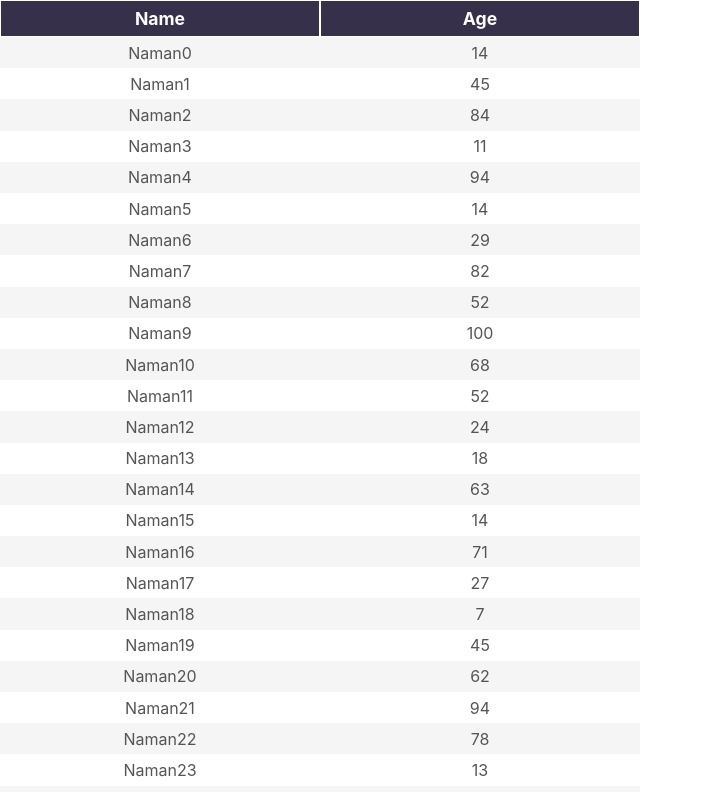
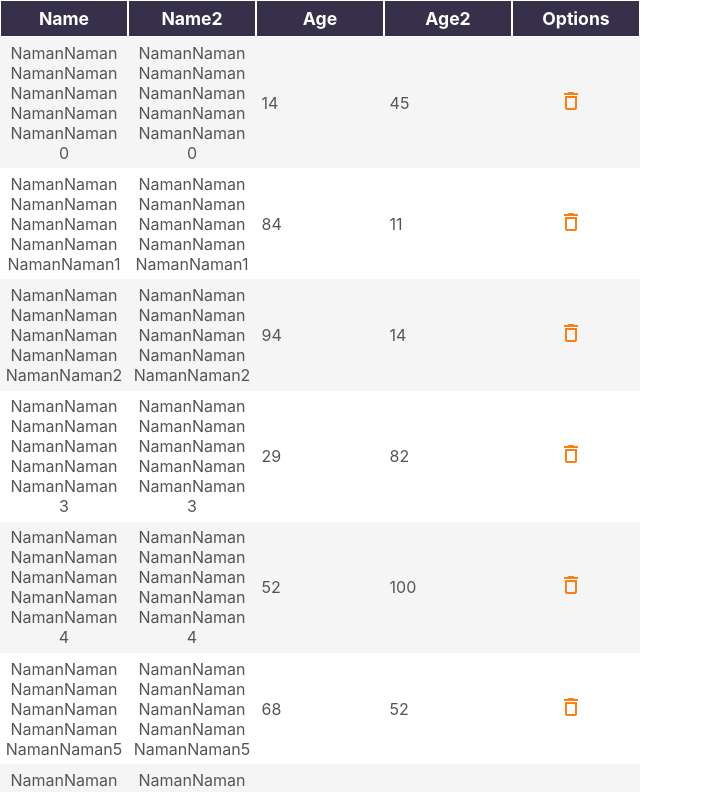
Before and after one commit to namgupta26/upflow-datagrid, a React (Create React App) app: page / in a window 1280 px wide. Shown: the top 792 px of the page, without its empty margins (0-701 px from the left). Built offline with nearby package versions, Linux system fonts and the light colour scheme.

Commit message:
Feature - Delete Row Button

```diff
--- a/src/App.css
+++ b/src/App.css
@@ -52,17 +52,26 @@ body {
   cursor: pointer;
 }
 
+.header-item, .row-item {
+  display: flex;
+  flex-direction: column;
+  justify-content:center;
+  word-wrap: break-word;
+}
+
 .header-item {
   font-weight: bold;
   font-size: 1.1em;
   padding: 0.4em;
   color: white;
   border: 1px solid;
+  text-align: center;
 }
 
 .row{
   display: grid;
-  grid-template-columns: repeat(auto-fit, minmax(150px, 1fr));
+  grid-template-columns: repeat(auto-fit, minmax(100px, 1fr));
+  /* grid-template-columns: minmax(150px, 5fr) minmax(150px, 5fr) minmax(100px, 1fr) minmax(100px, 1fr) minmax(100px, 1fr); */
   background: white;
   font-size: 1em;
 }
@@ -73,6 +82,7 @@ body {
 
 .row-item {
   padding: 0.35em;
+  text-align: left;
 }
 
 
@@ -84,3 +94,15 @@ body {
 .header{
   background: #36304a;
 }
+
+.text-left {
+  text-align: left;
+}
+
+.text-center {
+  text-align: center;
+}
+
+.text-right {
+  text-align: right;
+}
--- a/src/App.tsx
+++ b/src/App.tsx
@@ -2,28 +2,41 @@ import React from 'react';
 import logo from './logo.svg';
 import './App.css';
 import { Grid } from './components/Grid';
+import { AlignmentEnum } from './components/GridHeaderItem';
 
 let gridHeader = [
   {
     name: "Name",
     id:"name",
-    sortable: true
+    sortable: true,
+    align: AlignmentEnum['center']
+  },
+  {
+    name: "Name2",
+    id:"name2",
+    sortable: true,
+    align: AlignmentEnum['center']
   },
   {
     name: "Age",
     id:"age",
     sortable: true
   },
+  {
+    name: "Age2",
+    id:"age2",
+    sortable: true
+  }
 ];
 
-const gridData = ([...Array(500)].map((_, i) => {
+const gridData: any = ([...Array(500)].map((_, i) => {
   return {
-    name: "Naman"+i,
-    age: parseInt(((Math.random()*100)+1).toString())
+    name: "NamanNamanNamanNamanNamanNamanNamanNamanNamanNaman"+i,
+    name2: "NamanNamanNamanNamanNamanNamanNamanNamanNamanNaman"+i,
+    age: parseInt(((Math.random()*100)+1).toString()),
+    age2: parseInt(((Math.random()*100)+1).toString())
   }
 }))
-
-console.log(gridData)
 
 function App() {
   return (
--- a/src/components/Grid.tsx
+++ b/src/components/Grid.tsx
@@ -7,6 +7,7 @@ const GridHeaderContext = React.createContext(new Array<HeaderItemType>());
 
 const Grid = ({gridRowsData, gridHeaderData}: {gridRowsData: Array<object>, gridHeaderData: Array<HeaderItemType>}) =>  {
 
+    // const gridContainer = useRef();
 
     const [loading, setLoading] = useState(true);
     const [pageNumber, setPageNumber] = useState(0);
@@ -50,7 +51,7 @@ const Grid = ({gridRowsData, gridHeaderData}: {gridRowsData: Array<object>, grid
             resetGridData();
         }
         else{
-            addRows()
+            addRows();
         }
 
     }, [sorting])
@@ -62,7 +63,7 @@ const Grid = ({gridRowsData, gridHeaderData}: {gridRowsData: Array<object>, grid
     }
 
 
-    // add rows when resetting, or add subsequent rows based generally
+    // reset and add rows, or only add subsequent rows
     const addRows = (reset: boolean = false) => {
 
         setLoading(true)
@@ -93,8 +94,23 @@ const Grid = ({gridRowsData, gridHeaderData}: {gridRowsData: Array<object>, grid
         return newRows;
     }
 
+
+    const handleOnDelete = (rowId:number) => {
+        console.log(rowId)
+
+        let temp = [...gridData]
+        temp.splice(rowId, 1)
+        setGridData(temp)
+        temp = [...gridAllData]
+        temp.splice(rowId, 1)
+        setGridAllData(temp)
+    }
+
+
+
+
     return (
-    <div className="grid-container">
+    <div className="grid-container" >
         <GridHeader
             headerRowData={gridHeader}
             onSorting={ (field: string, order: string) =>
@@ -105,10 +121,22 @@ const Grid = ({gridRowsData, gridHeaderData}: {gridRowsData: Array<object>, grid
             {
                 gridData.map((rowData: any, index: number) => {
                     if(index + 1 === gridData.length - loadMoreIndexFromEnd){
-                        return <GridRow nextPageRef={loadNextRowRef} key={rowData.name} rowData={rowData}></GridRow>
+                        return <GridRow
+                        nextPageRef={loadNextRowRef}
+                        key={rowData.name}
+                        id={index}
+                        rowData={rowData}
+                        onTriggerDelete = {handleOnDelete}
+                        ></GridRow>
                     }
-                    else
-                        return <GridRow key={rowData.name} rowData={rowData}></GridRow>
+                    else{
+                        return <GridRow
+                        key={rowData.name}
+                        id={index}
+                        rowData={rowData}
+                        onTriggerDelete = {handleOnDelete}
+                        ></GridRow>
+                    }
                 })
             }
         </GridHeaderContext.Provider>
--- a/src/components/GridHeader.tsx
+++ b/src/components/GridHeader.tsx
@@ -36,9 +36,12 @@ const GridHeader = ({headerRowData, onSorting}: {headerRowData: Array<HeaderItem
                 sortStatus={sortStatus}
                 >
             </GridHeaderItem>
+
             )
           })
         }
+
+     <div className="header-item">Options</div>
     </div>
   );
 }
--- a/src/components/GridHeaderItem.tsx
+++ b/src/components/GridHeaderItem.tsx
@@ -6,17 +6,25 @@ import React, { FC } from 'react';
 
 library.add(faArrowDown, faArrowUp)
 
-export type HeaderItemType = {
-    name: string,
-    id: string,
-    sortable?: boolean
-  };
-
 export enum SortOrderENum {
   "asc",
   "desc",
   "none"
 }
+
+export enum  AlignmentEnum{
+  "left",
+  "center",
+  "right"
+}
+
+export type HeaderItemType = {
+    name: string,
+    id: string,
+    sortable?: boolean
+    align?: AlignmentEnum
+  };
+
 
 export type HeaderSortStatusType = {
     active: boolean,
@@ -31,7 +39,6 @@ interface  GridHeaderItemProps {
 
 const GridHeaderItem: FC<GridHeaderItemProps> = ({headerItem, sortStatus, onSortTrigger}) => {
 
-
   return (
     <div className="header-item" onClick={() =>
       headerItem.sortable? onSortTrigger(headerItem.id): null
@@ -42,7 +49,6 @@ const GridHeaderItem: FC<GridHeaderItemProps> = ({headerItem, sortStatus, onSort
           sortStatus.order === SortOrderENum["asc"] ? "arrow-down": "arrow-up"
         }/>
       )}</span>
-
     </div>
   )
 }
--- a/src/components/GridRow.tsx
+++ b/src/components/GridRow.tsx
@@ -1,9 +1,17 @@
+import { library } from '@fortawesome/fontawesome-svg-core';
 import React, { useContext } from 'react';
 import { GridHeaderContext } from './Grid';
 import { HeaderItemType } from './GridHeaderItem';
 import GridRowItem, { RowItemType } from './GridRowItem';
+import { faTrash } from '@fortawesome/free-solid-svg-icons'
+import { FontAwesomeIcon } from '@fortawesome/react-fontawesome';
 
-const GridRow = ({rowData, nextPageRef}: {rowData: any, nextPageRef?: any}) =>  {
+library.add(faTrash)
+
+
+
+
+const GridRow = ({rowData, id, nextPageRef, onTriggerDelete}: {rowData: any, id: number, nextPageRef?: any, onTriggerDelete: any}) =>  {
 
     const headerRowData: Array<HeaderItemType> = useContext(GridHeaderContext)
 
@@ -15,24 +23,25 @@ const GridRow = ({rowData, nextPageRef}: {rowData: any, nextPageRef?: any}) =>
         headerRowData.forEach((headerItem: HeaderItemType, index: number) => {
             if(rowData[headerItem.id]){
                 let rowItemWithData: any = {data: rowData[headerItem.id]};
-                jsx[index] = (<GridRowItem key={rowData[headerItem.id]} rowItem={rowItemWithData}></GridRowItem>)
+                jsx[index] = (<GridRowItem key={index} rowItem={rowItemWithData} align={headerItem.align}></GridRowItem>)
             }
-        });
-
-        //sets remaining columns as blank
-        jsx.forEach((element, index) => {
-            let emptyRowItem: RowItemType = {data: ""};
-            if(element===undefined)
+            else{
+                let emptyRowItem: RowItemType = {data: ""};
                 jsx[index] = (<GridRowItem key={"c"+index} rowItem={emptyRowItem}></GridRowItem>)
+            }
         });
 
         return jsx;
     }
 
-
     return (
         <div className="row p-2" ref={nextPageRef}>
         { generateRowEntries() }
+        <div className={"row-item text-center"}>
+            <span onClick={() => onTriggerDelete(id)}><svg width="24" height="24" viewBox="0 0 24 24" fill="none" xmlns="http://www.w3.org/2000/svg">
+<path fill-rule="evenodd" clip-rule="evenodd" d="M6 19C6 20.1 6.9 21 8 21H16C17.1 21 18 20.1 18 19V7H6V19ZM8 9H16V19H8V9ZM15.5 4L14.5 3H9.5L8.5 4H5V6H19V4H15.5Z" fill="#F68217"/>
+</svg></span>
+        </div>
         </div>
     );
 }
--- a/src/components/GridRowItem.tsx
+++ b/src/components/GridRowItem.tsx
@@ -1,4 +1,5 @@
 import React, { FC } from 'react';
+import { AlignmentEnum } from './GridHeaderItem';
 
 export type RowItemType = {
   data: any,
@@ -6,12 +7,19 @@ export type RowItemType = {
 
 interface  RowItemProps {
   rowItem: RowItemType,
+  align?: AlignmentEnum,
 }
 
 
-const GridRowItem : FC<RowItemProps> = ({rowItem}) => {
+const GridRowItem : FC<RowItemProps> = ({rowItem, align}) => {
+
+  let alignClass = AlignmentEnum['left'];
+  if (align) {
+    alignClass += align as AlignmentEnum;
+  }
+
   return (
-    <div className="row-item">
+    <div className={"row-item text-"+AlignmentEnum[alignClass]}>
     {rowItem.data}
     </div>
   );
```
